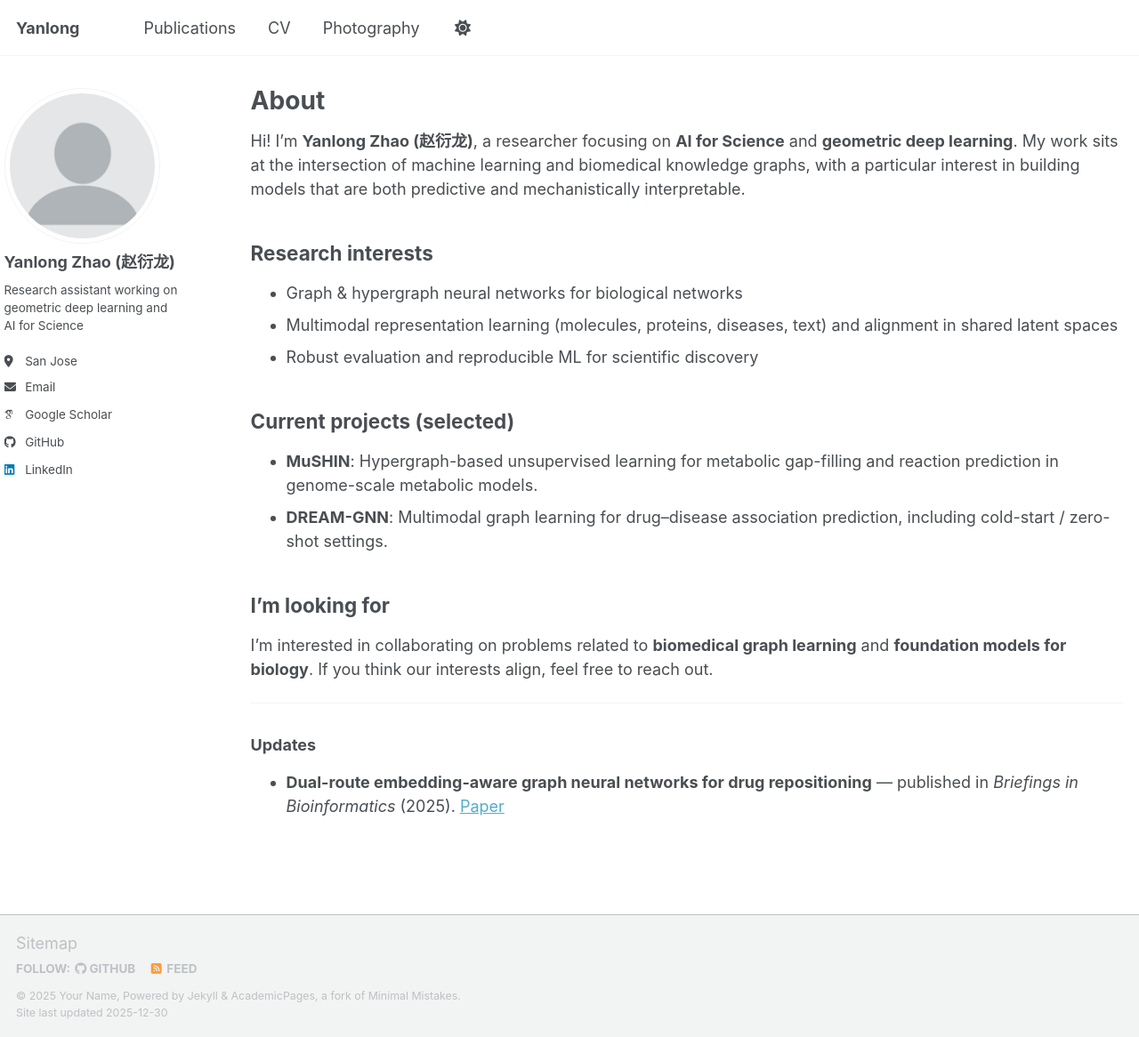
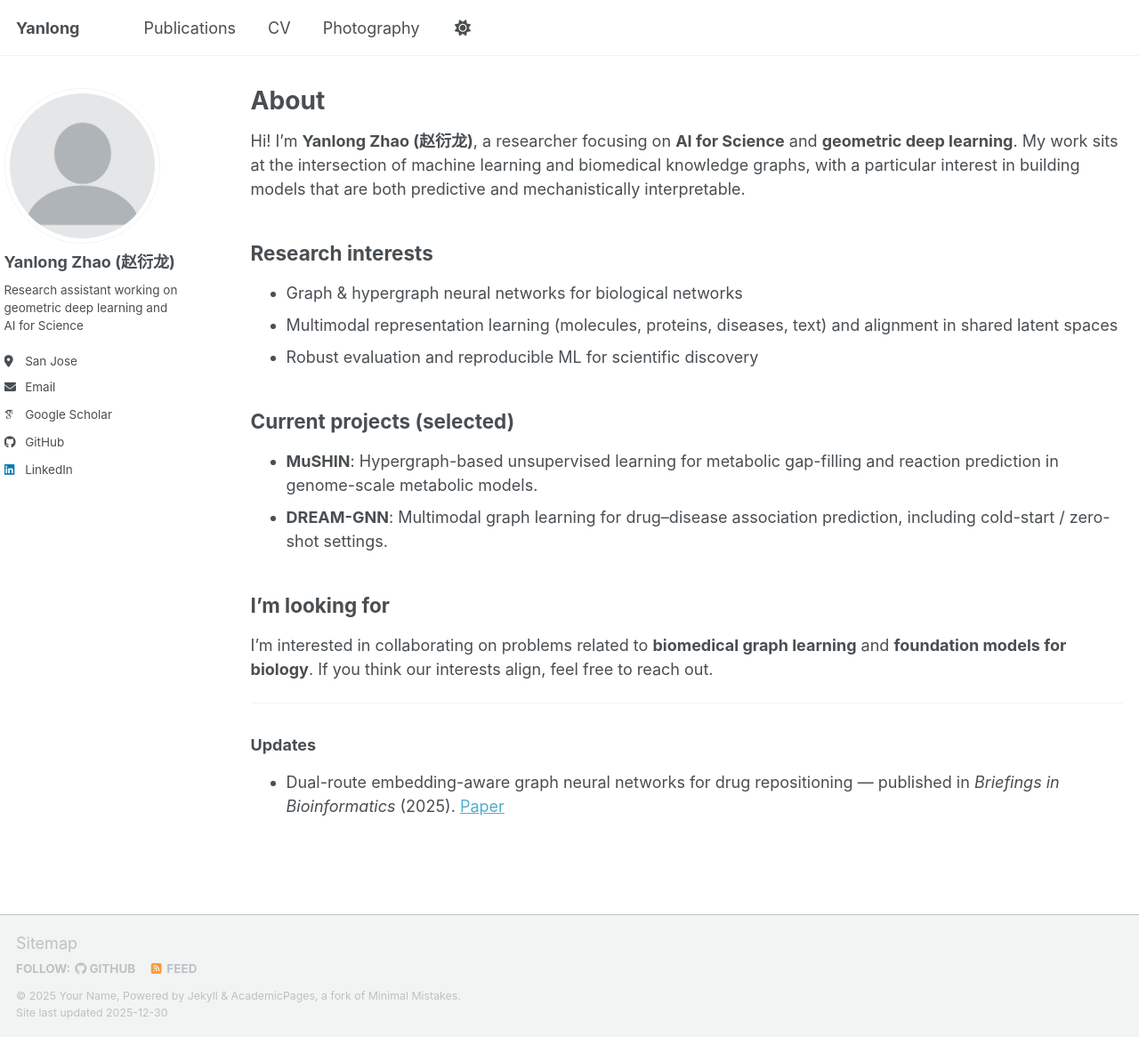
Before and after one commit to Ryan-Yanlong/Ryan-Yanlong, a Jekyll site: the page built from _pages/about.md, in a window 1280 px wide and 1166 px high. Shown: the whole window at 89% size. Built offline with Jekyll 4.4.1, drawn with Linux system fonts in a browser that asks for light colours; some web fonts are replaced; a script bundle is joined from its source files by our own code; library files that are not in the unit come from our copies.

```diff
--- a/_pages/about.md
+++ b/_pages/about.md
@@ -26,4 +26,4 @@ I’m interested in collaborating on problems related to **biomedical graph lear
 ---
 
 ### Updates
-- **Dual-route embedding-aware graph neural networks for drug repositioning** — published in *Briefings in Bioinformatics* (2025). [Paper](https://academic.oup.com/bib/article/26/5/bbaf555/8303423)
+- Dual-route embedding-aware graph neural networks for drug repositioning — published in *Briefings in Bioinformatics* (2025). [Paper](https://academic.oup.com/bib/article/26/5/bbaf555/8303423)
```
